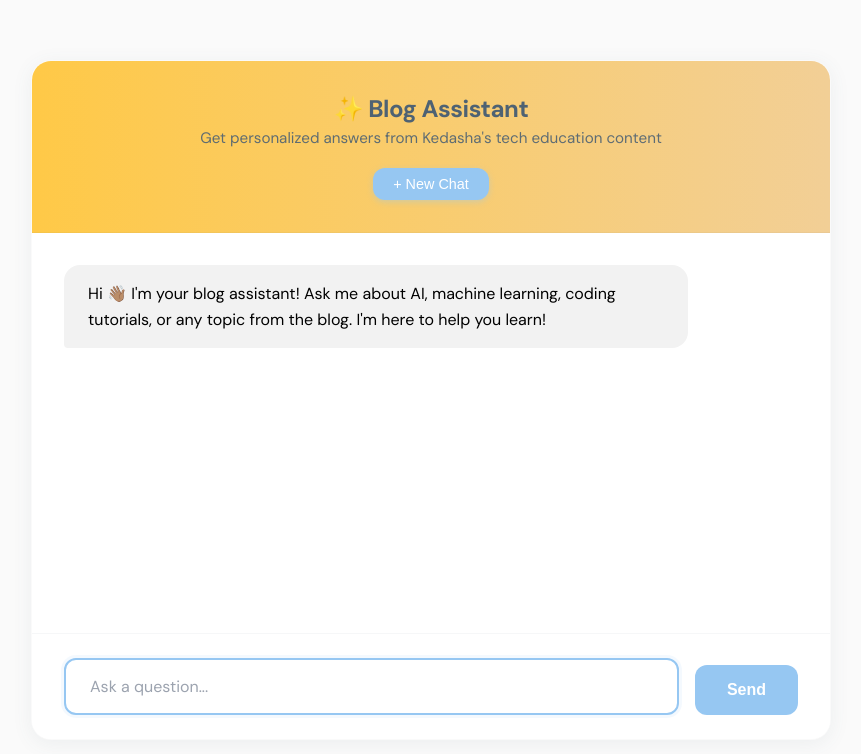
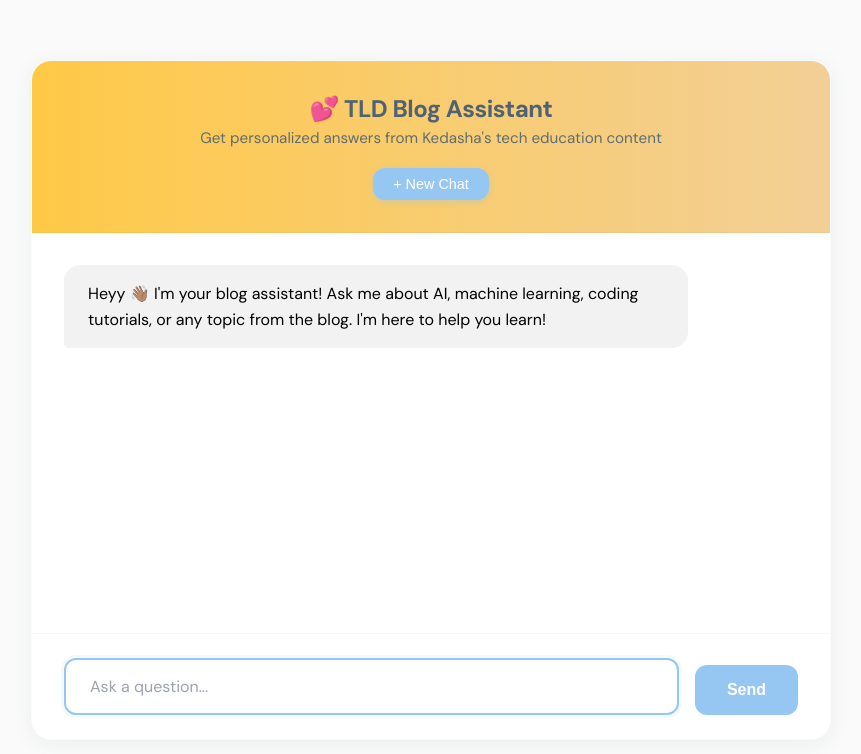
Before and after one commit to mongodb-developer/LangGraph.js-MongoDB-Example, a plain HTML site: page public/index.html in a window 1280 px wide. Both pictures are taken after typing "Sample" into the empty fields and a click on the button "+ New Chat". Shown: the whole page, without its empty margins (209-1070 px from the left). Drawn offline with nearby package versions, Linux system fonts and the light colour scheme.

Commit message:
Update chat header title and assistant greeting for improved engagement

```diff
--- a/public/index.html
+++ b/public/index.html
@@ -307,7 +307,7 @@
   <div class="chat-container">
     <div class="chat-header">
       <div class="header-content">
-        <h1>✨ Blog Assistant</h1>
+        <h1>💕 TLD Blog Assistant</h1>
         <p>Get personalized answers from Kedasha's tech education content</p>
       </div>
       <button class="new-chat-btn" onclick="startNewChat()">+ New Chat</button>
@@ -316,7 +316,7 @@
     <div class="chat-messages" id="messages">
       <div class="message assistant">
         <div class="message-content">
-          Hi 👋🏽 I'm your blog assistant! Ask me about AI, machine learning, coding tutorials, or any topic from the blog. I'm here to help you learn!
+          Heyy 👋🏽 I'm your blog assistant! Ask me about AI, machine learning, coding tutorials, or any topic from the blog. I'm here to help you learn!
         </div>
       </div>
     </div>
@@ -351,7 +351,7 @@
       messagesContainer.innerHTML = `
         <div class="message assistant">
            <div class="message-content">
-             Hi 👋🏽 I'm your blog assistant! Ask me about AI, machine learning, coding tutorials, or any topic from the blog. I'm here to help you learn!
+             Heyy 👋🏽 I'm your blog assistant! Ask me about AI, machine learning, coding tutorials, or any topic from the blog. I'm here to help you learn!
            </div>
         </div>
       `;
```
